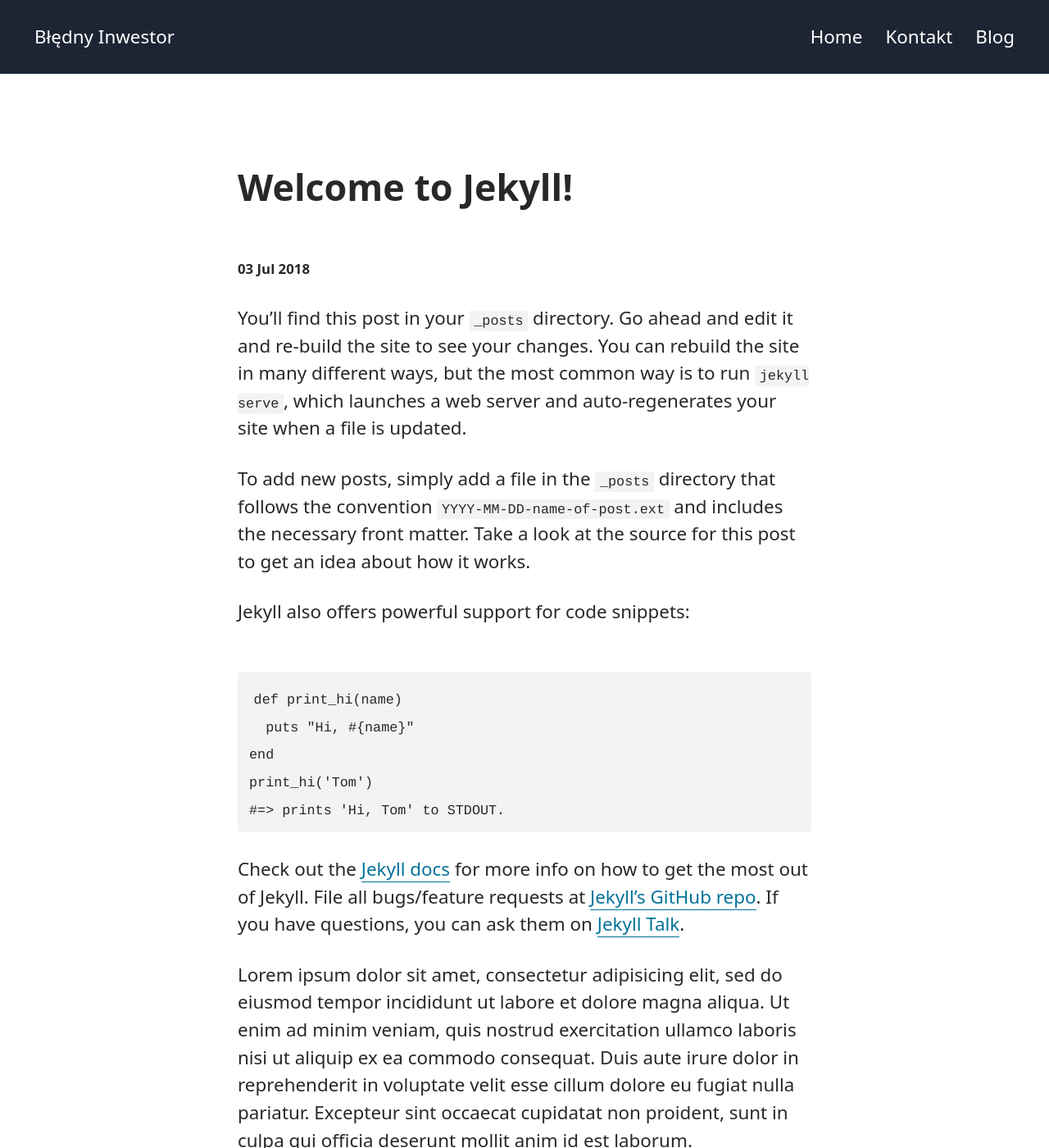
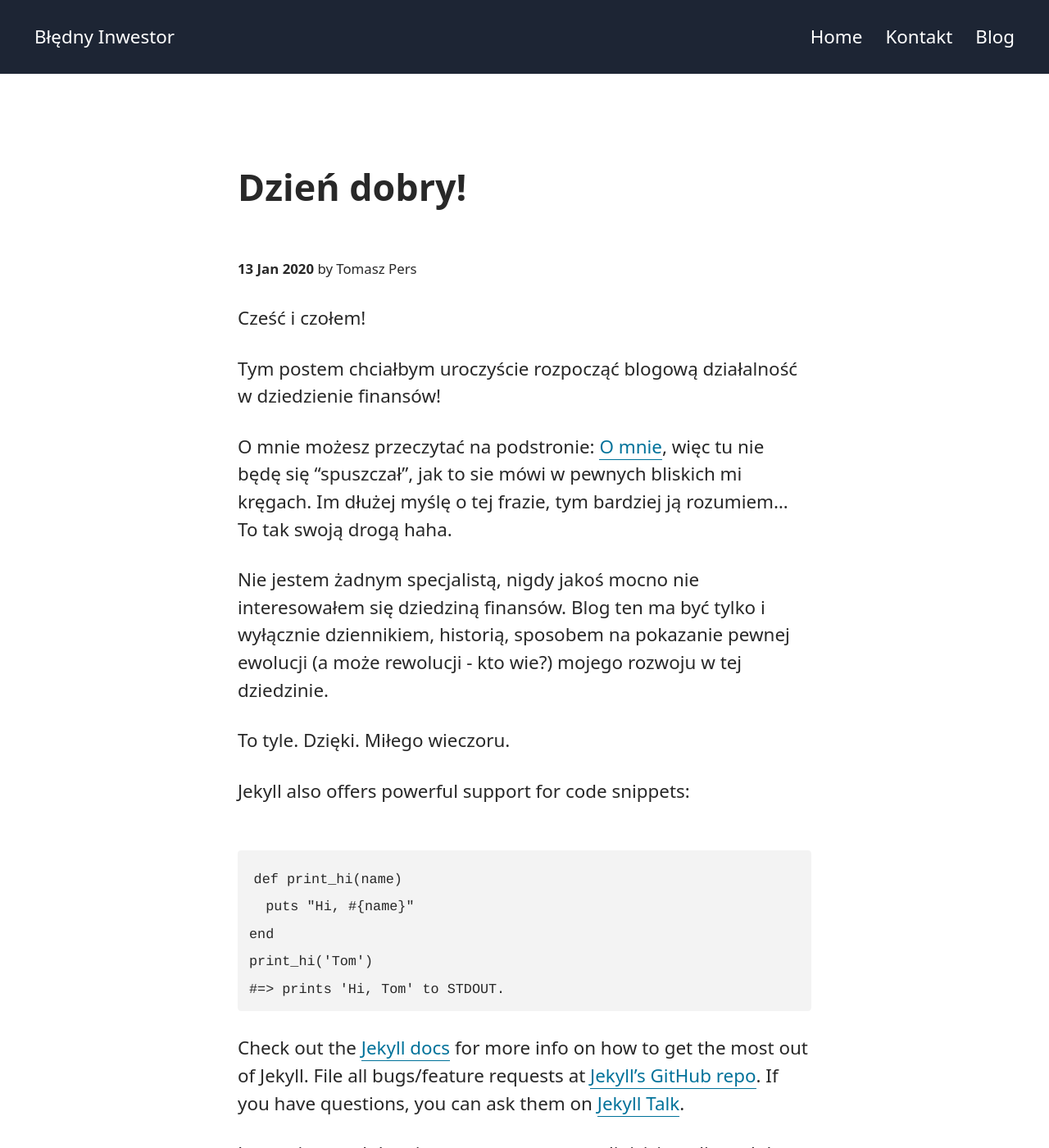
Before and after one commit to catpersec/blednyinwestor-website, a Jekyll site: the page built from _posts/2020-01-13-Dzień dobry!.md, in a window 1280 px wide and 1400 px high. Shown: the whole window at 82% size. Built offline with Jekyll 4.4.1, drawn with Linux system fonts in a browser that asks for light colours; a script that is not in the unit is left out.

Commit message:
authors added

```diff
--- a/_posts/2018-02-23-welcome-to-jekyll.md
+++ b/_posts/2020-01-13-Dzień dobry!.md
@@ -1,13 +1,19 @@
 ---
 layout: post
-title: Welcome to Jekyll!
-author: dan_urbanowicz
-date: '2018-07-03 12:00:00'
-categories: misc
+title: Dzień dobry!
+author: tomek_pers
+date: '2020-01-13 21:10:00'
+categories: offtop
 ---
-You’ll find this post in your `_posts` directory. Go ahead and edit it and re-build the site to see your changes. You can rebuild the site in many different ways, but the most common way is to run `jekyll serve`, which launches a web server and auto-regenerates your site when a file is updated.
+Cześć i czołem!
 
-To add new posts, simply add a file in the `_posts` directory that follows the convention `YYYY-MM-DD-name-of-post.ext` and includes the necessary front matter. Take a look at the source for this post to get an idea about how it works.
+Tym postem chciałbym uroczyście rozpocząć blogową działalność w dziedzienie finansów!
+
+O mnie możesz przeczytać na podstronie: [O mnie](https://blednyinwestor.pl/), więc tu nie będę się "spuszczał", jak to sie mówi w pewnych bliskich mi kręgach. Im dłużej myślę o tej frazie, tym bardziej ją rozumiem... To tak swoją drogą haha.
+
+Nie jestem żadnym specjalistą, nigdy jakoś mocno nie interesowałem się dziedziną finansów. Blog ten ma być tylko i wyłącznie dziennikiem, historią, sposobem na pokazanie pewnej ewolucji (a może rewolucji - kto wie?) mojego rozwoju w tej dziedzinie.
+
+To tyle. Dzięki. Miłego wieczoru.
 
 Jekyll also offers powerful support for code snippets:
 
```
Also changed, not shown: _data/authors.yml (added, +7 -0 lines), resources/2020-01-13-Dzień dobry.md (added, +34 -0 lines), resources/2018-07-09-another-post.md (renamed from _posts/2018-07-09-another-post.md), resources/2018-07-11-a-simple-post.md (renamed from _posts/2018-07-11-a-simple-post.md), resources/2018-07-19-the-most-recent-post-so-far.md (renamed from _posts/2018-07-19-the-most-recent-post-so-far.md).
